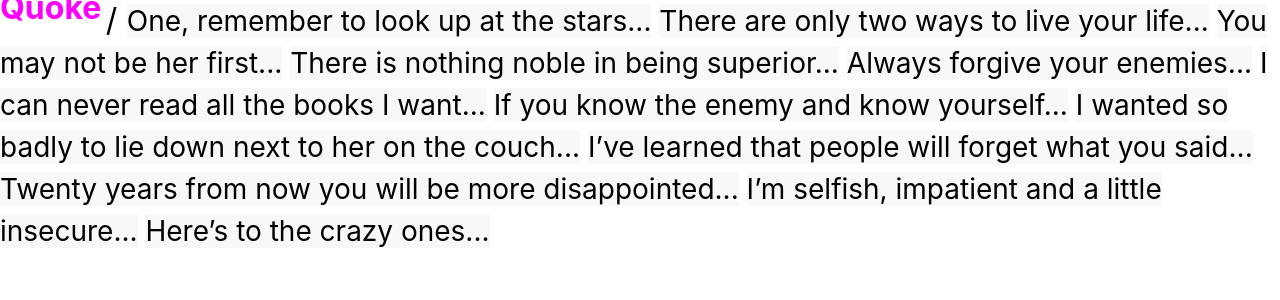
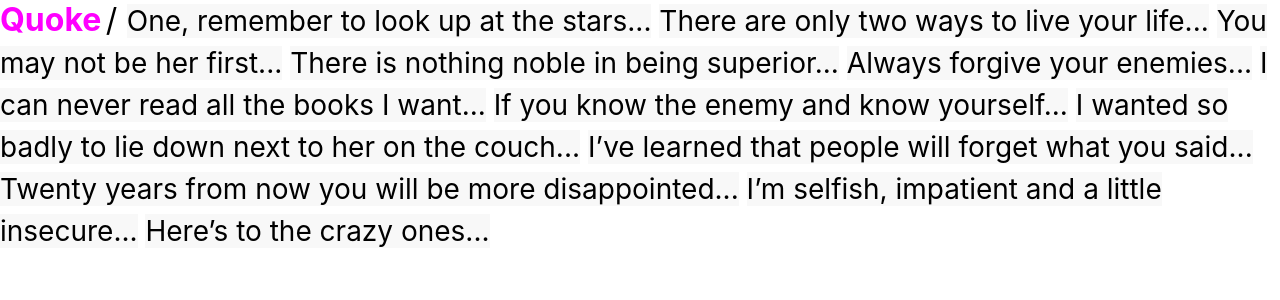
Before and after one commit to quoke/quoke.github.io, a Jekyll site: the page built from quotes.md, in a window 1280 px wide. Shown: the top 300 px of the page. Built offline with Jekyll 4.4.1, drawn with Linux system fonts in a browser that asks for light colours.

Commit message:
Just cleanups etc

```diff
--- a/_sass/_main.scss
+++ b/_sass/_main.scss
@@ -35,12 +35,12 @@
 }
 
 nav > h1 > a {
-  color: sienna;
+  color: midnightblue;
 }
 
 h1.site-title {
-  position: relative;
-  top: -12px;
+  // position: relative;
+  // top: -12px;
   font-size: 32px;
   display: inline-block;
   margin-top: 0;
```
